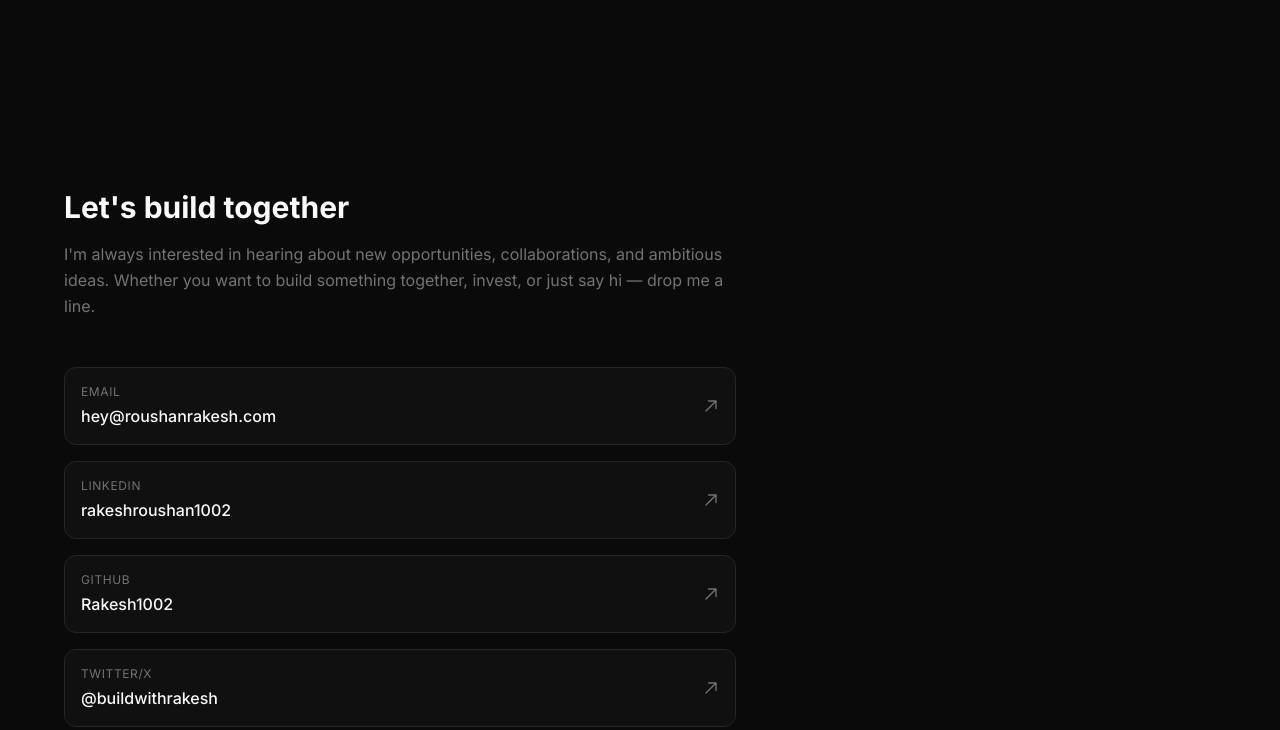
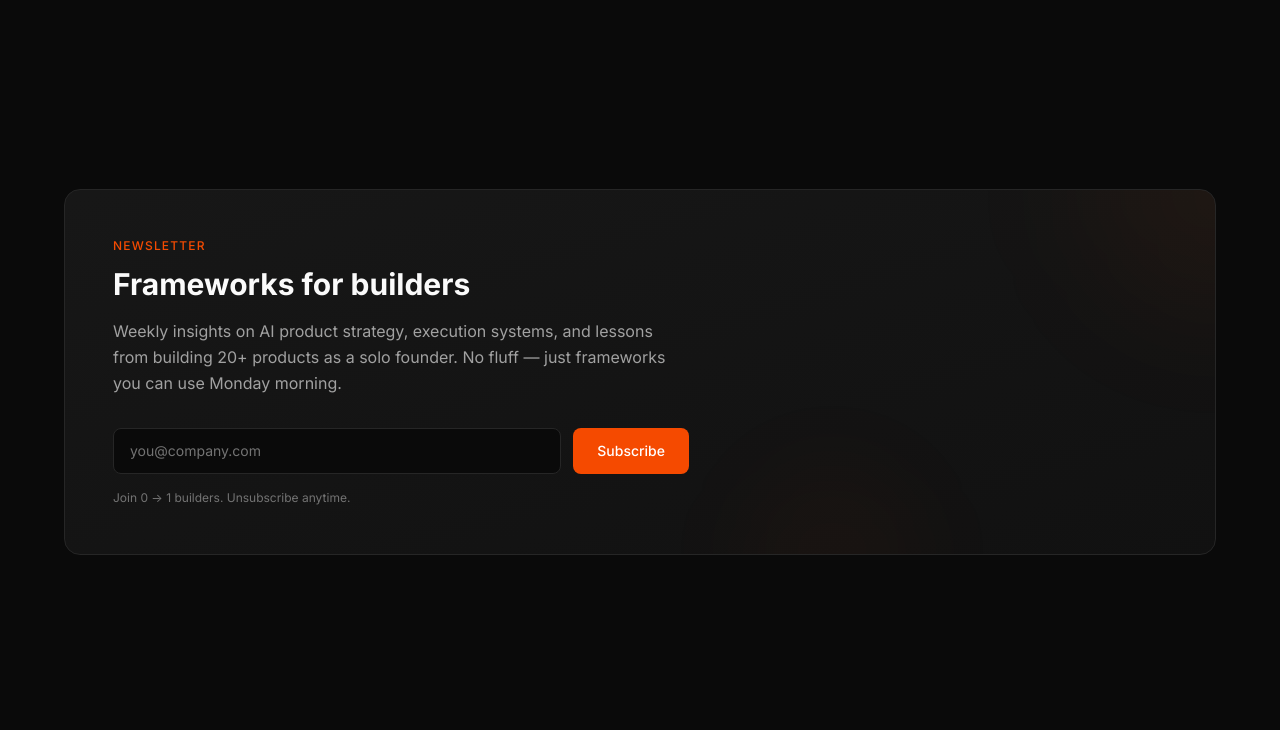
Before and after one commit to Rakesh1002/rakeshroushan, an Astro site in the folder apps/web/: page / in a window 1280 px wide. Shown: the part 5276-6006 px from the top of the page. Built offline with nearby package versions, Linux system fonts and the light colour scheme; Astro itself is replaced by a stand-in of ours.

Commit message:
Add newsletter signup section between Blog and Contact
Gradient card with email input, positioned after blog posts to capture
readers who've engaged with content.

Co-Authored-By: Claude Opus 4.6 <noreply@anthropic.com>

```diff
--- /dev/null
+++ b/apps/web/src/components/sections/Newsletter.astro
@@ -0,0 +1,45 @@
+---
+---
+
+<section id="newsletter" class="py-24 px-6">
+  <div class="mx-auto max-w-6xl">
+    <div class="relative overflow-hidden rounded-2xl border border-border bg-gradient-to-br from-bg-card to-bg-secondary p-8 md:p-12">
+      <div class="relative z-10 max-w-xl">
+        <p class="text-xs uppercase tracking-widest text-accent mb-3 font-medium">Newsletter</p>
+        <h2 class="text-3xl font-bold mb-4">Frameworks for builders</h2>
+        <p class="text-text-secondary mb-8 leading-relaxed">
+          Weekly insights on AI product strategy, execution systems, and lessons from building 20+ products as a solo founder. No fluff — just frameworks you can use Monday morning.
+        </p>
+
+        <form
+          action="#"
+          method="POST"
+          class="flex flex-col sm:flex-row gap-3"
+          id="newsletter-form"
+        >
+          <input
+            type="email"
+            name="email"
+            required
+            placeholder="you@company.com"
+            class="flex-1 px-4 py-3 rounded-lg bg-bg border border-border text-text placeholder:text-text-muted focus:outline-none focus:border-accent transition-colors text-sm"
+          />
+          <button
+            type="submit"
+            class="px-6 py-3 bg-accent hover:bg-accent-hover text-white font-medium rounded-lg transition-colors text-sm whitespace-nowrap"
+          >
+            Subscribe
+          </button>
+        </form>
+
+        <p class="text-xs text-text-muted mt-4">
+          Join 0 → 1 builders. Unsubscribe anytime.
+        </p>
+      </div>
+
+      <!-- Background decoration -->
+      <div class="absolute top-0 right-0 w-64 h-64 bg-accent/5 rounded-full blur-3xl -translate-y-1/2 translate-x-1/2"></div>
+      <div class="absolute bottom-0 right-1/4 w-48 h-48 bg-accent/3 rounded-full blur-2xl translate-y-1/2"></div>
+    </div>
+  </div>
+</section>
--- a/apps/web/src/pages/index.astro
+++ b/apps/web/src/pages/index.astro
@@ -6,6 +6,7 @@ import About from "@/components/sections/About.astro";
 import Experience from "@/components/sections/Experience.astro";
 import Projects from "@/components/sections/Projects.astro";
 import Blog from "@/components/sections/Blog.astro";
+import Newsletter from "@/components/sections/Newsletter.astro";
 import Contact from "@/components/sections/Contact.astro";
 import Footer from "@/components/sections/Footer.astro";
 ---
@@ -18,6 +19,7 @@ import Footer from "@/components/sections/Footer.astro";
     <Experience />
     <Projects />
     <Blog />
+    <Newsletter />
     <Contact />
   </main>
   <Footer />
```
